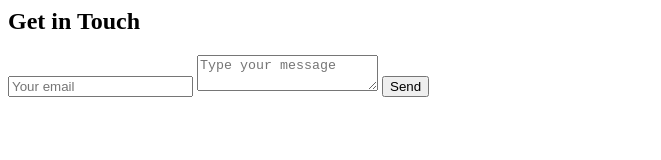
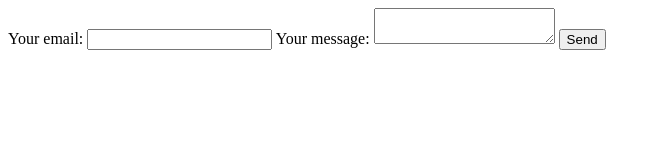
Before and after one commit to EvanMcnulty/EvanMcnulty.github.io, a plain HTML site: page index.html in a window 1280 px wide. Shown: the whole page, without its empty margins (0-661 px from the left). Drawn offline with Linux system fonts and the light colour scheme.

Commit message:
Update index.html

```diff
--- a/index.html
+++ b/index.html
@@ -1,13 +1,16 @@
-
-
-<div id="contact">
-        <h2>Get in Touch</h2>
-        <div id="contact-form">
-                <form action="https://formspree.io/mpzyqdng" method="POST">
-                <input type="hidden" name="_subject" value="Contact request from personal website" />
-                <input type="email" name="_replyto" placeholder="Your email" required>
-                <textarea name="message" placeholder="Type your message" required></textarea>
-                <button type="submit">Send</button>
-            </form>
-        </div>
-    </div>
+<!-- modify this form HTML and place wherever you want your form -->
+<form
+  action="https://formspree.io/f/mrbeoavd"
+  method="POST"
+>
+  <label>
+    Your email:
+    <input type="email" name="email">
+  </label>
+  <label>
+    Your message:
+    <textarea name="message"></textarea>
+  </label>
+  <!-- your other form fields go here -->
+  <button type="submit">Send</button>
+</form>
```
